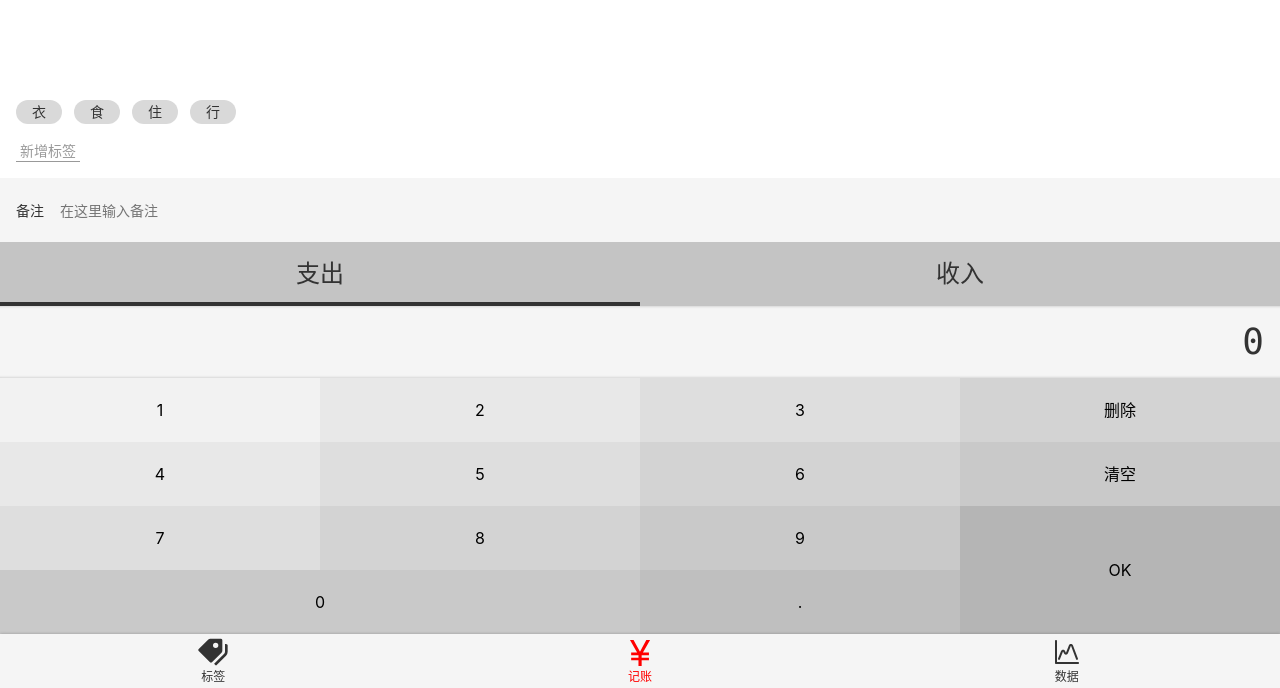
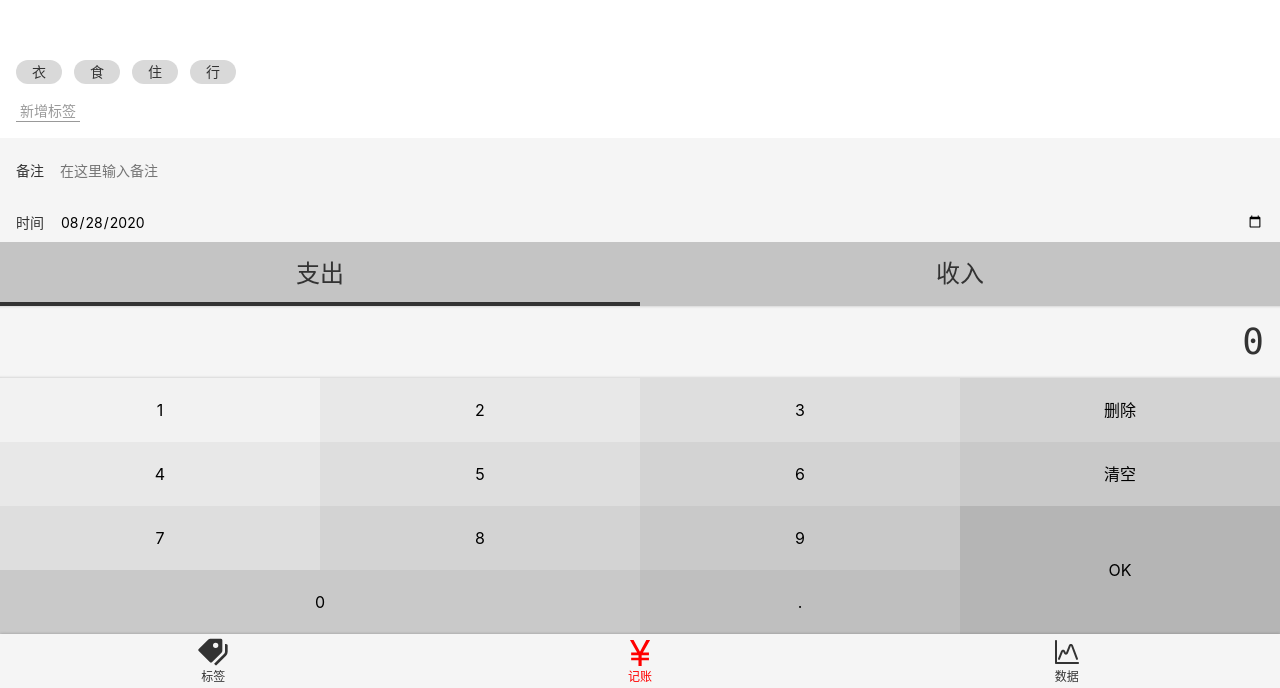
Before and after one commit to mzhaonanq/moneylog-1, a Vue app: page /labels#/money in a window 1280 px wide. Shown: the part 112-800 px from the top of the page. Built offline with nearby package versions, Linux system fonts and the light colour scheme.

Commit message:
添加了createdAt输入框

```diff
--- a/package.json
+++ b/package.json
@@ -19,6 +19,7 @@
     "vuex": "^3.4.0"
   },
   "devDependencies": {
+    "@types/echarts": "^4.6.5",
     "@types/jest": "^24.0.19",
     "@typescript-eslint/eslint-plugin": "^2.33.0",
     "@typescript-eslint/parser": "^2.33.0",
@@ -32,6 +33,7 @@
     "@vue/cli-service": "^4.5.0",
     "@vue/eslint-config-typescript": "^5.0.2",
     "@vue/test-utils": "^1.0.3",
+    "echarts": "^4.9.0",
     "eslint": "^6.7.2",
     "eslint-plugin-vue": "^6.2.2",
     "lint-staged": "^9.5.0",
--- a/src/components/money/Notes.vue
+++ b/src/components/money/Notes.vue
@@ -2,26 +2,42 @@
   <div>
     <label class="notes">
       <span class="name">{{ this.fieldName }}</span>
-      <input
-        type="text"
-        :value="value"
-        @input="onValueChanged($event.target.value)"
-        :placeholder="placeholder"
-      />
+      <template v-if="type==='date'">
+        <input
+            :type="type ||'text'"
+            :value="x(value)"
+            @input="onValueChanged($event.target.value)"
+            :placeholder="placeholder"
+        />
+        </template>
+      <template v-else>
+        <input
+            :type="type ||'text'"
+            :value="value"
+            @input="onValueChanged($event.target.value)"
+            :placeholder="placeholder"
+        />
+      </template>
+
     </label>
   </div>
 </template>
 
 <script lang="ts">
 import Vue from "vue";
-import { Component, Watch, Prop } from "vue-property-decorator";
+import dayjs from 'dayjs';
+import { Component, Prop } from "vue-property-decorator";
 @Component
 export default class Notes extends Vue {
   @Prop({ default: "" }) value!: string;
   @Prop({ required: true }) fieldName!: string;
   @Prop() placeholder?: string;
+  @Prop() type?: string;
   onValueChanged(value: string) {
     this.$emit("update:value", value);
+  }
+  x(isoString: string){
+    return dayjs(isoString).format('YYYY-MM-DD')
   }
 }
 </script>
--- a/src/store/index.ts
+++ b/src/store/index.ts
@@ -30,7 +30,7 @@ export default new Vuex.Store({
     },
     createRecord(state, record) {
       const record2: RecordItem = clone(record);
-      record2.recordTime = new Date().toISOString();
+      // record2.recordTime = record2.recordTime || new Date().toISOString();
       state.recordList.push(record2);
       store.commit("saveRecords");
     },
--- a/src/views/Money.vue
+++ b/src/views/Money.vue
@@ -2,6 +2,14 @@
   <Layout class-prefix="layout">
     <NumberPad :value.sync="record.amount" @submit="saveRecord" />
     <Tabs :data-source="recordTypeList" :value.sync="record.type" />
+    <div class="createdAt">
+      <Notes
+          :value.sync="record.recordTime"
+          type="date"
+          field-name="时间"
+          placeholder="在这里输入时间"
+      />
+    </div>
     <div class="notes-wrapper">
       <Notes
         :value.sync="record.notes"
@@ -31,7 +39,7 @@ import recordTypeList from "@/constants/recordTypeList.ts";
   },
 })
 export default class Money extends Vue {
-  record: RecordItem = { tags: [], notes: "", type: "-", amount: 0 };
+  record: RecordItem = { tags: [], notes: "", type: "-", amount: 0, recordTime:new Date().toISOString() };
   recordTypeList = recordTypeList;
   get recordList() {
     return this.$store.state.recordList;
```
Also changed, not shown: 1 other file (tests, documents, lock files or other folders).
